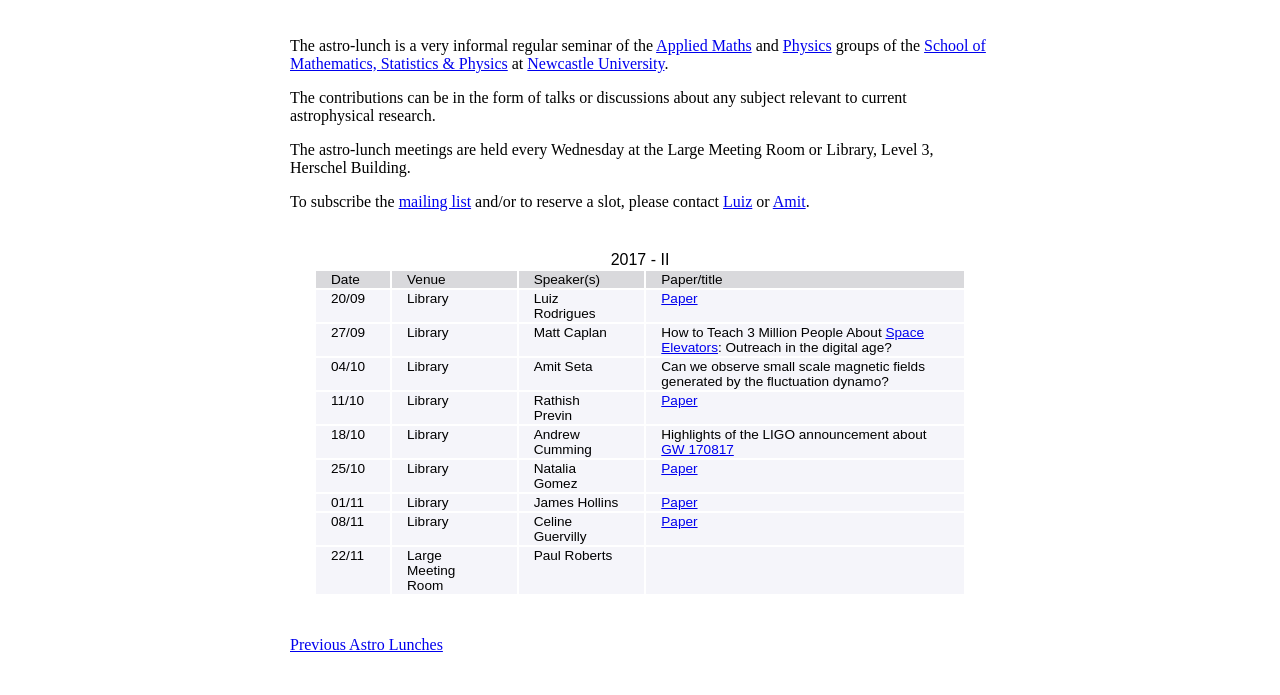
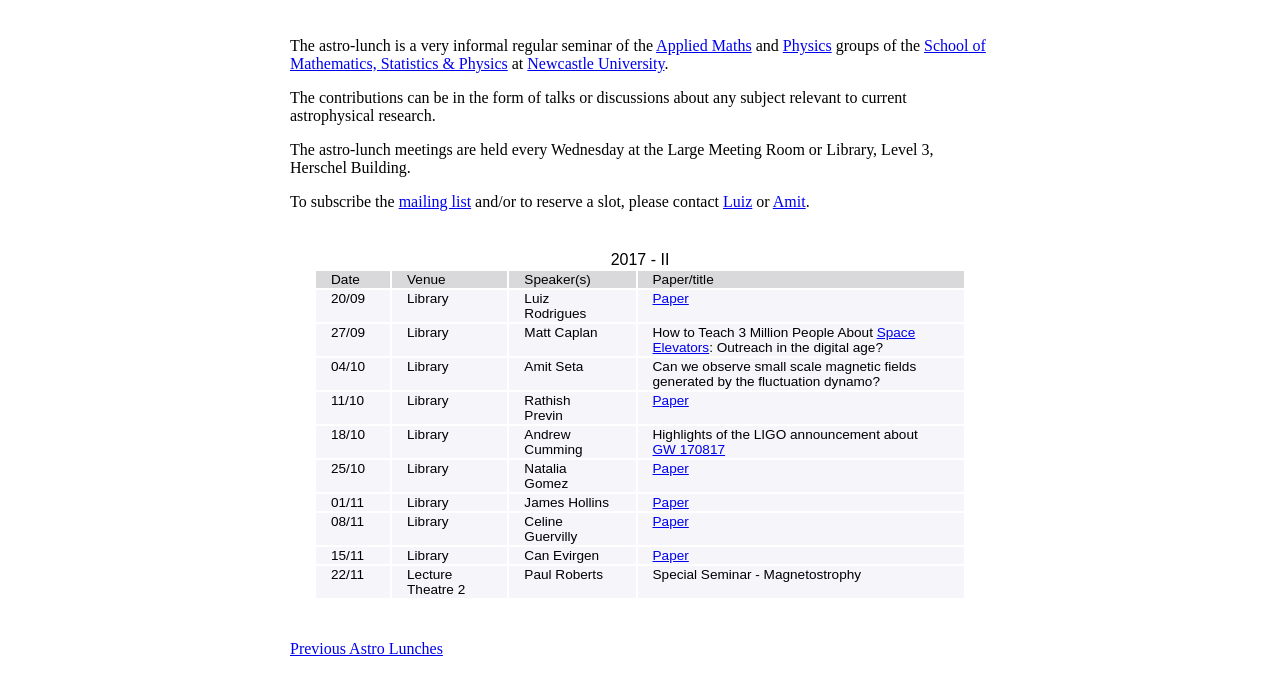
Before and after one commit to luizfelippesr/luizfelippesr.github.io, a plain HTML site: page astro_lunch.html in a window 1280 px wide. Shown: the part 89-784 px from the top of the page. Drawn offline with Linux system fonts and the light colour scheme.

Commit message:
Updates astro_lunch.

```diff
--- a/astro_lunch.html
+++ b/astro_lunch.html
@@ -184,10 +184,18 @@ fields generated by the fluctuation dynamo?</td>
             </td>
           </tr>
           <tr>
+            <td>  15/11 </td>
+            <td class='v'> Library</td>
+            <td class='s'> Can Evirgen</td>
+            <td class='t'>
+              <a href='https://arxiv.org/abs/astro-ph/9601182'>Paper</a>
+            </td>
+          </tr>
+          <tr>
             <td>  22/11 </td>
-            <td class='v'> Large Meeting Room</td>
+            <td class='v'> Lecture Theatre 2</td>
             <td class='s'> Paul Roberts</td>
-            <td class='t'> </td>
+            <td class='t'> <emph>Special Seminar</emph> - Magnetostrophy</td>
           </tr>
         </tbody>
     </table>
```
